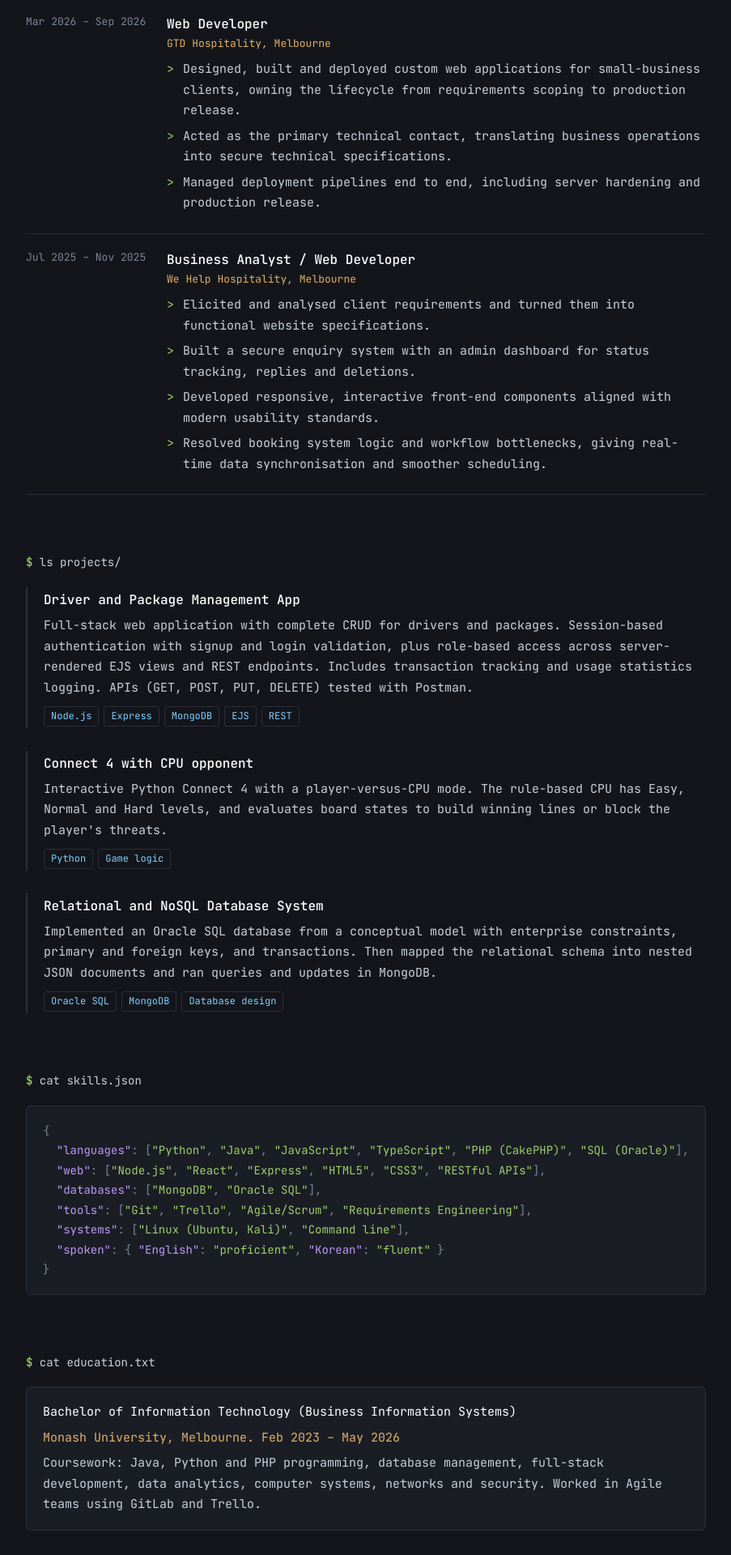
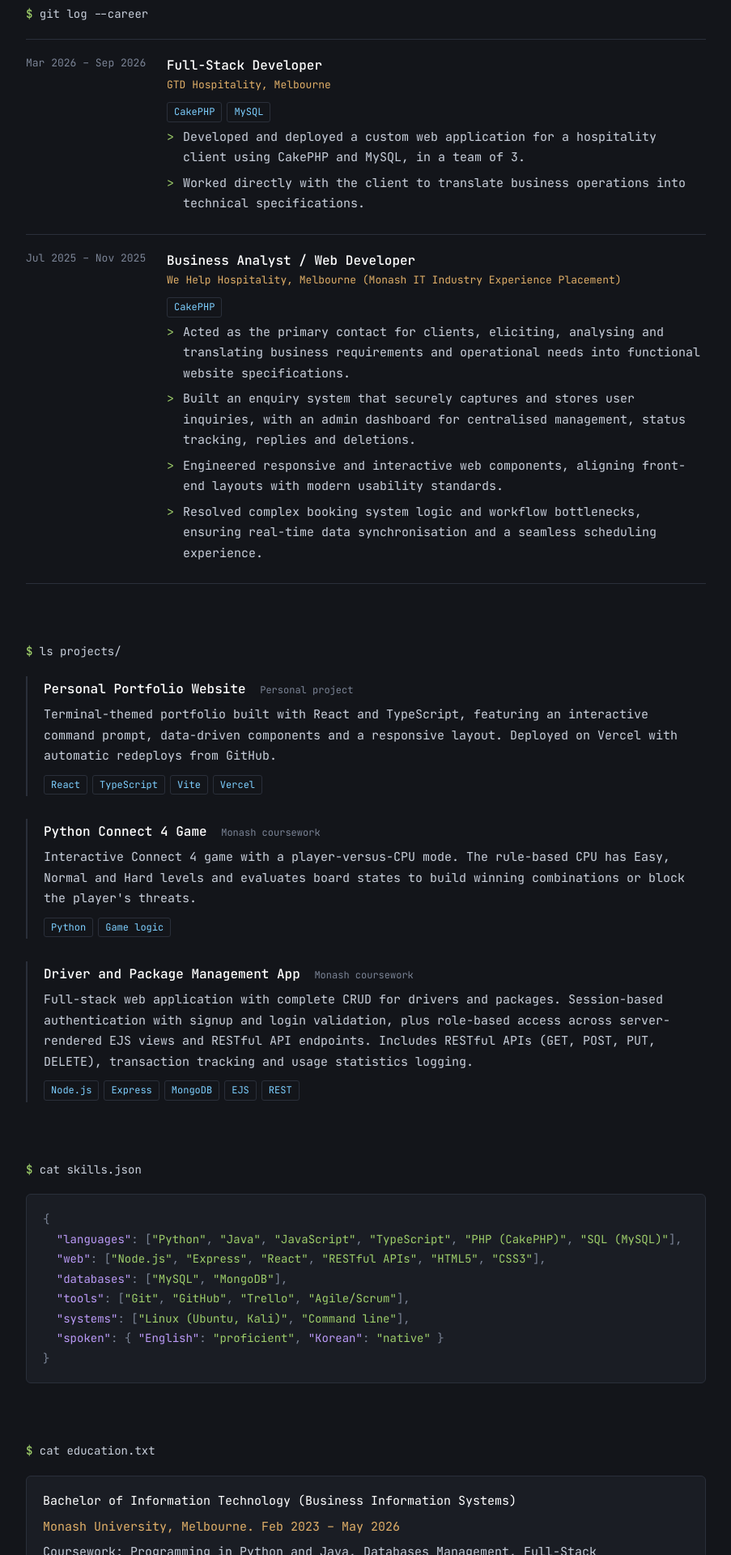
Before and after one commit to kyr031127/portfolio, a React (Vite) app: page / in a window 1280 px wide. Shown: the part 560-2480 px from the top of the page at 81% size, without its empty margins (188-1091 px from the left). Built offline with nearby package versions, Linux system fonts and the light colour scheme.

Commit message:
Edited profile contents

```diff
--- a/src/components/Education.tsx
+++ b/src/components/Education.tsx
@@ -11,6 +11,7 @@
           {education.school}. {education.period}
         </p>
         <p>Coursework: {education.coursework}</p>
+        <p>{education.teamwork}</p>
       </div>
     </Section>
   )
--- a/src/components/Experience.tsx
+++ b/src/components/Experience.tsx
@@ -11,6 +11,11 @@
           <div>
             <h3>{job.title}</h3>
             <p className="job-org">{job.org}</p>
+              <div className="tags">
+              {job.stack.map((s) => (
+                  <span key={s}>{s}</span>
+              ))}
+            </div>
             <ul>
               {job.bullets.map((b) => (
                 <li key={b}>{b}</li>
--- a/src/components/Projects.css
+++ b/src/components/Projects.css
@@ -39,3 +39,10 @@
   gap: 10px;
   margin-top: 12px;
 }
+
+.proj-kind {
+  margin-left: 8px;
+  font-size: 12px;
+  font-weight: 400;
+  color: var(--dim);
+}
--- a/src/components/Projects.tsx
+++ b/src/components/Projects.tsx
@@ -7,7 +7,7 @@
     <Section id="projects" command="ls projects/">
       {projects.map((p) => (
         <article key={p.name} className="proj">
-          <h3>{p.name}</h3>
+          <h3>{p.name} <span className="proj-kind">{p.kind}</span></h3>
           <p>{p.description}</p>
           <div className="tags">
             {p.stack.map((s) => (
--- a/src/data/commands.ts
+++ b/src/data/commands.ts
@@ -14,14 +14,14 @@
   ].join('\n'),
 
   about:
-    'Yurae Kim, full-stack developer in Melbourne. Monash BIS graduate (May 2026) who likes turning messy business requirements into clean, working software.',
+    'Yurae Kim, full-stack developer in Melbourne. Monash BIS graduate (2026) who has built and deployed CakePHP and MySQL web applications for real hospitality clients.',
 
   projects: projects
     .map((p, i) => `${i + 1}. ${p.name} (${p.stack.slice(0, 3).join(', ')})`)
     .join('\n'),
 
   skills:
-    'Python, Java, JavaScript, TypeScript, PHP, SQL, Node.js, React, Express, MongoDB, Oracle SQL, Git, Linux',
+    'Python, Java, JavaScript, TypeScript, PHP (CakePHP), Node.js, Express, React, MySQL, MongoDB, Git, Linux',
 
   contact: [
     profile.email,
--- a/src/data/education.ts
+++ b/src/data/education.ts
@@ -3,5 +3,7 @@
   school: 'Monash University, Melbourne',
   period: 'Feb 2023 – May 2026',
   coursework:
-    'Java, Python and PHP programming, database management, full-stack development, data analytics, computer systems, networks and security. Worked in Agile teams using GitLab and Trello.',
+    'Programming in Python and Java, Databases Management, Full-Stack Development, Data Analytics, Computer Systems, Networks and Security.',
+  teamwork:
+    'Gained hands-on experience working in Agile teams using GitLab and Trello, building communication, problem-solving and teamwork skills through cross-functional project collaboration.',
 }
--- a/src/data/experience.ts
+++ b/src/data/experience.ts
@@ -2,29 +2,31 @@
   period: string
   title: string
   org: string
+  stack: string[]
   bullets: string[]
 }
 
 export const experience: Job[] = [
   {
     period: 'Mar 2026 – Sep 2026',
-    title: 'Web Developer',
+    title: 'Full-Stack Developer',
     org: 'GTD Hospitality, Melbourne',
+    stack: ['CakePHP', 'MySQL'],
     bullets: [
-      'Designed, built and deployed custom web applications for small-business clients, owning the lifecycle from requirements scoping to production release.',
-      'Acted as the primary technical contact, translating business operations into secure technical specifications.',
-      'Managed deployment pipelines end to end, including server hardening and production release.',
+      'Developed and deployed a custom web application for a hospitality client using CakePHP and MySQL, in a team of 3.',
+      'Worked directly with the client to translate business operations into technical specifications.',
     ],
   },
   {
     period: 'Jul 2025 – Nov 2025',
     title: 'Business Analyst / Web Developer',
-    org: 'We Help Hospitality, Melbourne',
+    org: 'We Help Hospitality, Melbourne (Monash IT Industry Experience Placement)',
+    stack: ['CakePHP'],
     bullets: [
-      'Elicited and analysed client requirements and turned them into functional website specifications.',
-      'Built a secure enquiry system with an admin dashboard for status tracking, replies and deletions.',
-      'Developed responsive, interactive front-end components aligned with modern usability standards.',
-      'Resolved booking system logic and workflow bottlenecks, giving real-time data synchronisation and smoother scheduling.',
+      'Acted as the primary contact for clients, eliciting, analysing and translating business requirements and operational needs into functional website specifications.',
+      'Built an enquiry system that securely captures and stores user inquiries, with an admin dashboard for centralised management, status tracking, replies and deletions.',
+      'Engineered responsive and interactive web components, aligning front-end layouts with modern usability standards.',
+      'Resolved complex booking system logic and workflow bottlenecks, ensuring real-time data synchronisation and a seamless scheduling experience.',
     ],
   },
 ]
--- a/src/data/profile.ts
+++ b/src/data/profile.ts
@@ -1,8 +1,8 @@
 export const profile = {
   name: 'Yurae Kim',
-  role: 'Software / Full-stack developer & Business Analyst, Melbourne VIC',
+  role: 'Software & Full-stack developer, Melbourne VIC',
   summary:
-    'Monash University Business Information Systems graduate. I turn business requirements into working web applications, from scoping and database design through to deployment. Currently looking for an entry-level Software Developer or Full-Stack Developer role.',
+    'Monash Bachelor of Information Technology Business Information Systems (BIS) graduate (2026) with hands-on experience building and deploying CakePHP and MySQL web applications for real hospitality clients, plus Python, Node.js and REST API projects. Comfortable gathering requirements from clients and working in Agile teams. Seeking a junior developer role building software that connects systems and technologies.',
   email: 'kyr031127@gmail.com',
   linkedin: 'https://linkedin.com/in/yurae-kim-994068398',
   github: 'https://github.com/kyr031127',
--- a/src/data/projects.ts
+++ b/src/data/projects.ts
@@ -1,5 +1,6 @@
 export type Project = {
   name: string
+  kind: string
   description: string
   stack: string[]
   links?: { label: string; href: string }[]
@@ -7,22 +8,26 @@
 
 export const projects: Project[] = [
   {
-    name: 'Driver and Package Management App',
+    name: 'Personal Portfolio Website',
+    kind: 'Personal project',
     description:
-      'Full-stack web application with complete CRUD for drivers and packages. Session-based authentication with signup and login validation, plus role-based access across server-rendered EJS views and REST endpoints. Includes transaction tracking and usage statistics logging. APIs (GET, POST, PUT, DELETE) tested with Postman.',
-    stack: ['Node.js', 'Express', 'MongoDB', 'EJS', 'REST'],
-    // links: [{ label: 'github', href: 'https://github.com/내아이디/저장소' }],
+      'Terminal-themed portfolio built with React and TypeScript, featuring an interactive command prompt, data-driven components and a responsive layout. Deployed on Vercel with automatic redeploys from GitHub.',
+    stack: ['React', 'TypeScript', 'Vite', 'Vercel'],
+    // 배포 후 저장소 주소를 넣으세요
+    // links: [{ label: 'source', href: 'https://github.com/kyr031127/저장소이름' }],
   },
   {
-    name: 'Connect 4 with CPU opponent',
+    name: 'Python Connect 4 Game',
+    kind: 'Monash coursework',
     description:
-      "Interactive Python Connect 4 with a player-versus-CPU mode. The rule-based CPU has Easy, Normal and Hard levels, and evaluates board states to build winning lines or block the player's threats.",
+      "Interactive Connect 4 game with a player-versus-CPU mode. The rule-based CPU has Easy, Normal and Hard levels and evaluates board states to build winning combinations or block the player's threats.",
     stack: ['Python', 'Game logic'],
   },
   {
-    name: 'Relational and NoSQL Database System',
+    name: 'Driver and Package Management App',
+    kind: 'Monash coursework',
     description:
-      'Implemented an Oracle SQL database from a conceptual model with enterprise constraints, primary and foreign keys, and transactions. Then mapped the relational schema into nested JSON documents and ran queries and updates in MongoDB.',
-    stack: ['Oracle SQL', 'MongoDB', 'Database design'],
+      'Full-stack web application with complete CRUD for drivers and packages. Session-based authentication with signup and login validation, plus role-based access across server-rendered EJS views and RESTful API endpoints. Includes RESTful APIs (GET, POST, PUT, DELETE), transaction tracking and usage statistics logging.',
+    stack: ['Node.js', 'Express', 'MongoDB', 'EJS', 'REST'],
   },
 ]
--- a/src/data/skills.ts
+++ b/src/data/skills.ts
@@ -1,8 +1,8 @@
 export const skills: Record<string, string[] | Record<string, string>> = {
-  languages: ['Python', 'Java', 'JavaScript', 'TypeScript', 'PHP (CakePHP)', 'SQL (Oracle)'],
-  web: ['Node.js', 'React', 'Express', 'HTML5', 'CSS3', 'RESTful APIs'],
-  databases: ['MongoDB', 'Oracle SQL'],
-  tools: ['Git', 'Trello', 'Agile/Scrum', 'Requirements Engineering'],
+  languages: ['Python', 'Java', 'JavaScript', 'TypeScript', 'PHP (CakePHP)', 'SQL (MySQL)'],
+  web: ['Node.js', 'Express', 'React', 'RESTful APIs', 'HTML5', 'CSS3'],
+  databases: ['MySQL', 'MongoDB'],
+  tools: ['Git', 'GitHub', 'Trello', 'Agile/Scrum'],
   systems: ['Linux (Ubuntu, Kali)', 'Command line'],
-  spoken: { English: 'proficient', Korean: 'fluent' },
+  spoken: { English: 'proficient', Korean: 'native' },
 }
```
